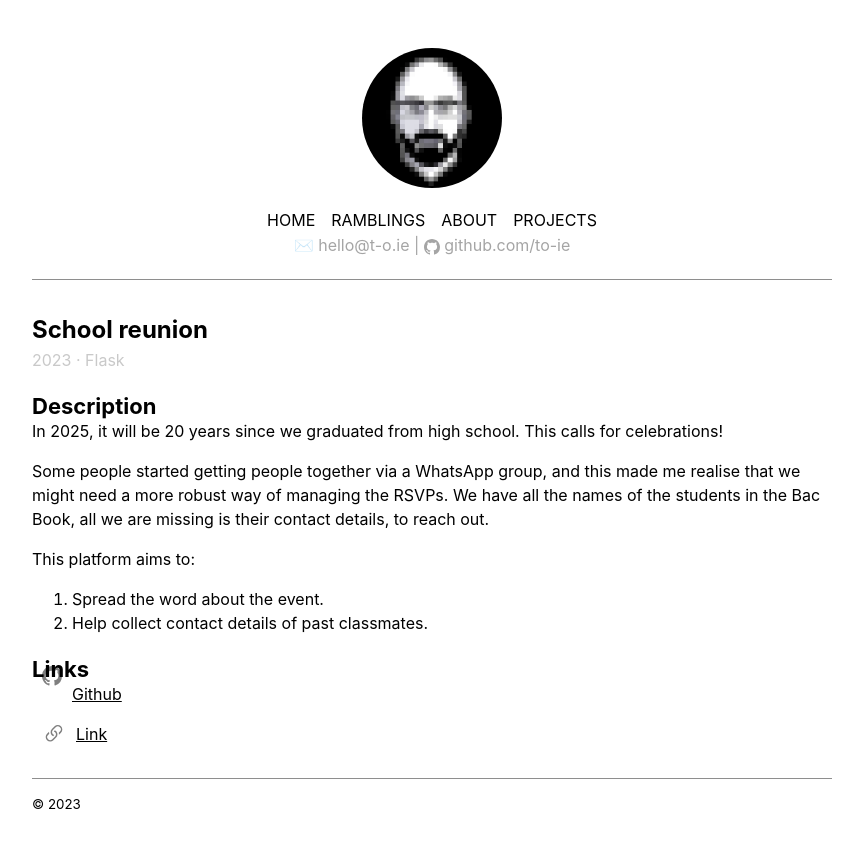
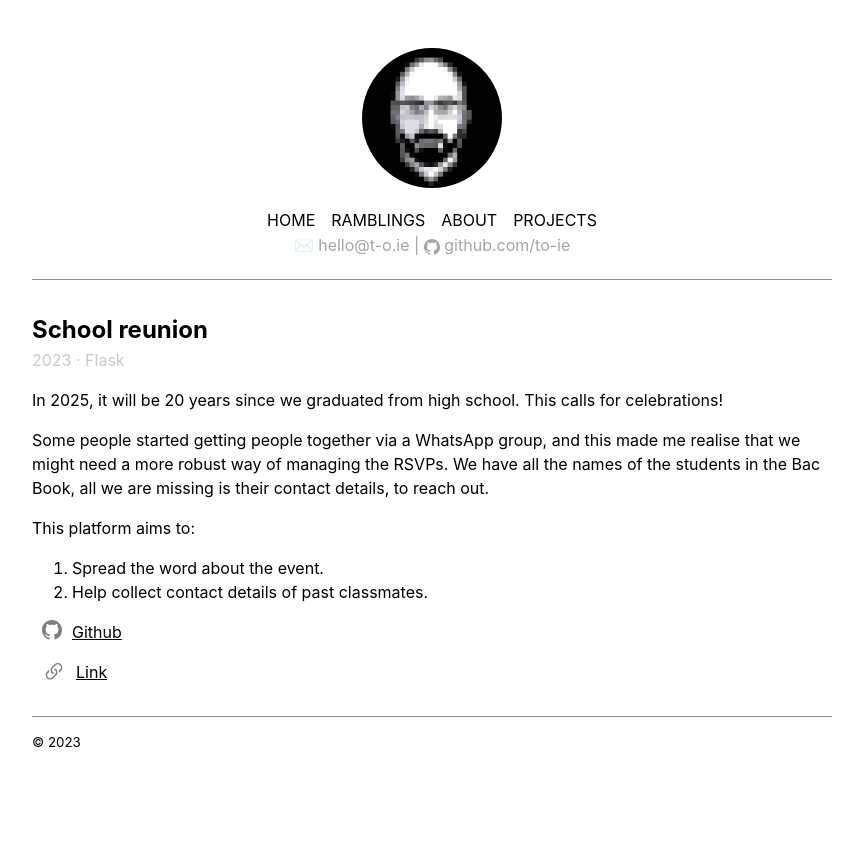
Before and after one commit to to-ie/to-ie.github.io, a Jekyll site: the page built from _projects/2023-03-08-eeb2-reunion.md, in a window 1280 px wide. Shown: the top 848 px of the page, without its empty margins (208-1071 px from the left). Built offline with Jekyll 4.4.1, drawn with Linux system fonts in a browser that asks for light colours.

Commit message:
layout of projects

```diff
--- a/_projects/2023-03-08-eeb2-reunion.md
+++ b/_projects/2023-03-08-eeb2-reunion.md
@@ -6,7 +6,6 @@ summary:  A web app that helps students get back in touch, in view to organise t
 category: Flask
 ---
 
-## Description
 In 2025, it will be 20 years since we graduated from high school. This calls for celebrations!
 
 Some people started getting people together via a WhatsApp group, and this made me realise that we might need a more robust way of managing the RSVPs. We have all the names of the students in the Bac Book, all we are missing is their contact details, to reach out.
@@ -16,7 +15,6 @@ This platform aims to:
 1. Spread the word about the event.
 2. Help collect contact details of past classmates.
 
-## Links
 <svg xmlns="http://www.w3.org/2000/svg" width="20" height="20" fill="#00000080" viewBox="0 0 16 16" class="svgicon">
 <path d="M8 0C3.58 0 0 3.58 0 8c0 3.54 2.29 6.53 5.47 7.59.4.07.55-.17.55-.38 0-.19-.01-.82-.01-1.49-2.01.37-2.53-.49-2.69-.94-.09-.23-.48-.94-.82-1.13-.28-.15-.68-.52-.01-.53.63-.01 1.08.58 1.23.82.72 1.21 1.87.87 2.33.66.07-.52.28-.87.51-1.07-1.78-.2-3.64-.89-3.64-3.95 0-.87.31-1.59.82-2.15-.08-.2-.36-1.02.08-2.12 0 0 .67-.21 2.2.82.64-.18 1.32-.27 2-.27.68 0 1.36.09 2 .27 1.53-1.04 2.2-.82 2.2-.82.44 1.1.16 1.92.08 2.12.51.56.82 1.27.82 2.15 0 3.07-1.87 3.75-3.65 3.95.29.25.54.73.54 1.48 0 1.07-.01 1.93-.01 2.2 0 .21.15.46.55.38A8.012 8.012 0 0 0 16 8c0-4.42-3.58-8-8-8z"></path></svg> [Github](https://github.com/to-ie/eeb2-reunion)
 
```
Also changed, not shown: _projects/2023-03-02-rain.md (+0 -4 lines).
